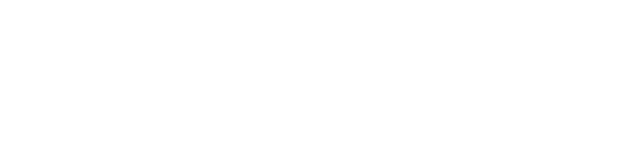
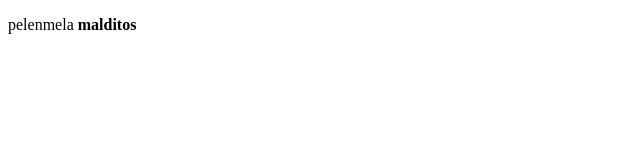
Before and after one commit to JulianPerez0230/proyectoDemoCursoPrework, a plain HTML site: page index.html in a window 1280 px wide. Shown: the whole page, without its empty margins (0-640 px from the left). Drawn offline with Linux system fonts and the light colour scheme.

```diff
--- a/index.html
+++ b/index.html
@@ -3,9 +3,9 @@
 <head>
     <meta charset="UTF-8">
     <meta name="viewport" content="width=device-width, initial-scale=1.0">
-    <title>Document</title>
+    <title>Hola Mundo</title>
 </head>
 <body>
-
+    <p>pelenmela <b>malditos</b></p>
 </body>
 </html>
```
